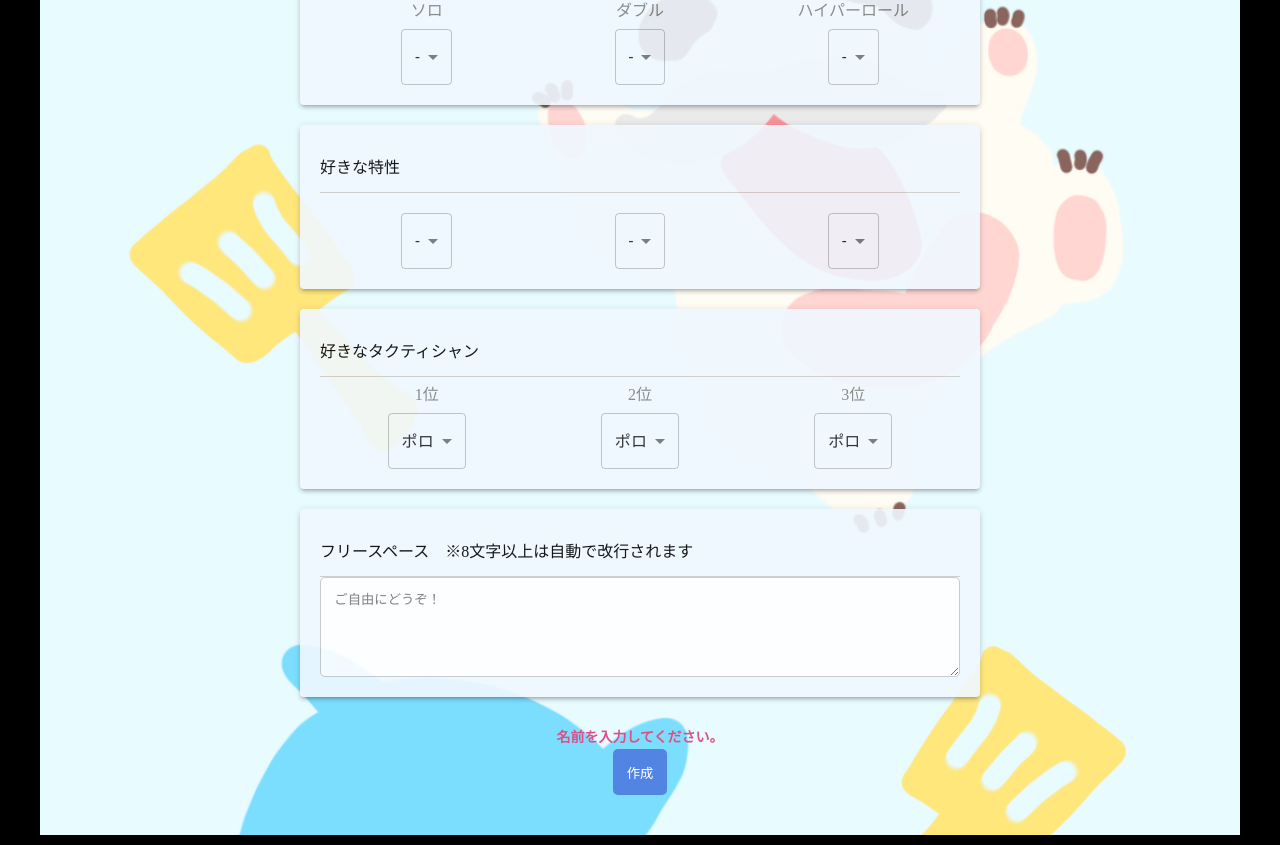
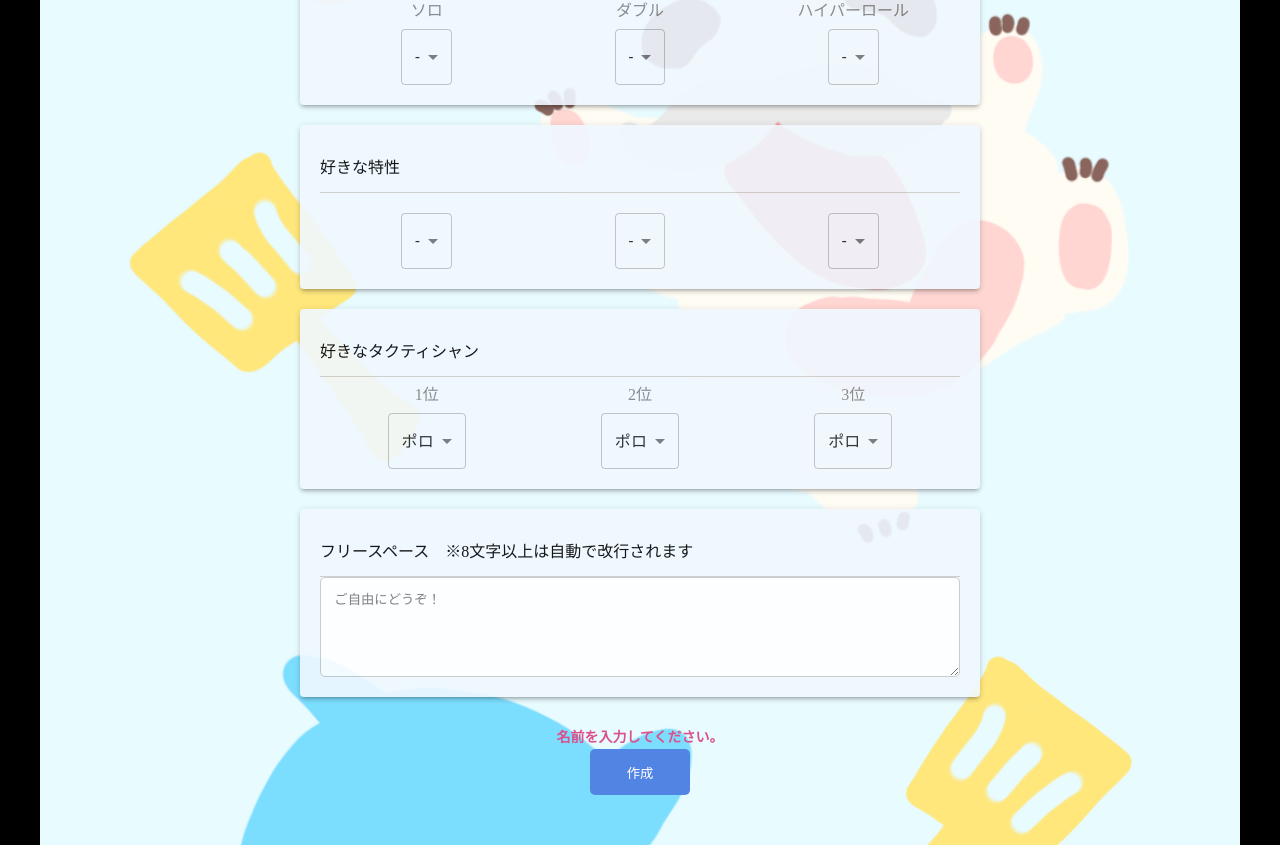
Before and after one commit to k-and-k-dev/tftcard, a Next.js app: page / in a window 1280 px wide. Shown: the part 1229-2074 px from the top of the page. Built offline with nearby package versions, Linux system fonts and the light colour scheme.

Commit message:
作成ボタンサイズ調整

```diff
--- a/src/components/organisms/Form.module.scss
+++ b/src/components/organisms/Form.module.scss
@@ -77,10 +77,11 @@
 .form_buttonWrapper {
     margin-left: auto;
     margin-right: auto;
-    padding-bottom: 40px;
+    padding-bottom: 50px;
 }
 
 .form_submitButton {
+    width: 100px;
     appearance: none;
     padding: 1em;
     background: #5284e3;
```
